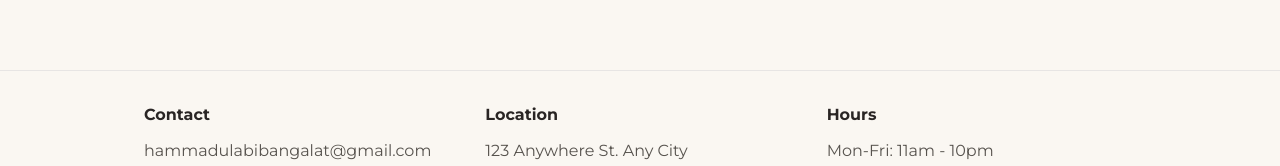
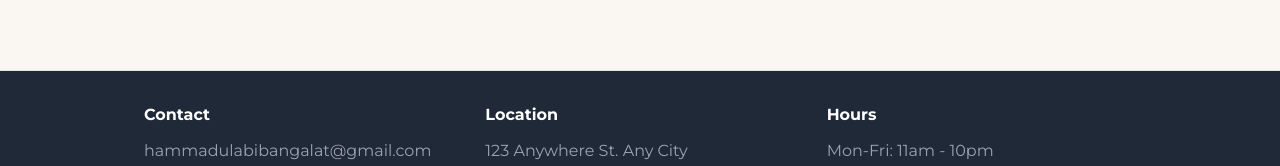
Before and after one commit to bemnetgetasetegn/online-menu, a React (Vite) app in the folder frontend/: page / in a window 1280 px wide. Shown: the part 752-918 px from the top of the page. Built offline with nearby package versions, Linux system fonts and the light colour scheme; no server answers.

Commit message:
added avaliablility on the menus and updated the admin control on avaliability

```diff
--- a/frontend/src/components/Footer.jsx
+++ b/frontend/src/components/Footer.jsx
@@ -4,22 +4,22 @@ import { useI18n } from "../i18n.jsx";
 const Footer = () => {
   const { t } = useI18n();
   return (
-    <footer className="mt-16 pt-8 border-t border-stone-200" id="contact">
+    <footer className="mt-16 pt-8 bg-gray-800 border-t border-stone-200" id="contact">
       <div className="container-narrow px-4">
         <div className="grid grid-cols-1 md:grid-cols-3 gap-8 text-stone-600">
           <div>
-            <h4 className="font-semibold text-stone-800 mb-3">{t('contact')}</h4>
-            <p>hammadulabibangalat@gmail.com</p>
-            <p>0035-096987</p>
+            <h4 className="font-semibold text-white mb-3">{t('contact')}</h4>
+            <p className="text-gray-400">hammadulabibangalat@gmail.com</p>
+            <p className="text-gray-400">0035-096987</p>
           </div>
           <div id="location">
-            <h4 className="font-semibold text-stone-800 mb-3">{t('location')}</h4>
-            <p>123 Anywhere St. Any City</p>
+            <h4 className="font-semibold text-white mb-3">{t('location')}</h4>
+            <p className="text-gray-400">123 Anywhere St. Any City</p>
           </div>
           <div id="hours">
-            <h4 className="font-semibold text-stone-800 mb-3">{t('hours')}</h4>
-            <p>{t('monFri')}</p>
-            <p>{t('satSun')}</p>
+            <h4 className="font-semibold text-white mb-3">{t('hours')}</h4>
+            <p className="text-gray-400">{t('monFri')}</p>
+            <p className="text-gray-400">{t('satSun')}</p>
           </div>
         </div>
       </div>
--- a/frontend/src/components/ItemCard.jsx
+++ b/frontend/src/components/ItemCard.jsx
@@ -5,12 +5,12 @@ const ItemCard = ({ item }) => {
     <div className="card">
       <div className="flex justify-between items-start">
         <div className="flex-1">
-          <h3 className="text-xl font-semibold text-stone-800 mb-1">{item.name}</h3>
-          <p className="text-stone-600 mb-3">{item.description}</p>
-          <p className={` mb-3 p-1 text-xs rounded-xl ${item.is_avaliable ? "bg-green-600" : "bg-red-300"}`}>{item.is_avaliable ? "Available" : "Not Available"}</p>
+          <h3 className="text-xl font-semibold text-stone-800 mb-1 capitalize">{item.name}</h3>
         </div>
         <div className="text-lg font-bold text-amber-700 ml-4 whitespace-nowrap">{item.price} BIRR</div>
       </div>
+          <p className="text-stone-600 my-3 ">{item.description}</p>
+          <span className={`ml-0 sm:ml-2 px-2 py-0.5 text-xs font-medium rounded-full whitespace-nowrap"> ${item.is_available ? " bg-green-100 text-green-800" : " bg-red-100 text-red-800"}`}>{item.is_available ? "Avaliable": "Not Avaliable"}</span>
 
       {item.image_url && (
         <div className="mt-4 mb-2">
--- a/frontend/src/pages/Admin.jsx
+++ b/frontend/src/pages/Admin.jsx
@@ -22,7 +22,7 @@ const Admin = () => {
   const [newCategory, setNewCategory] = useState({ name: "", description: "" });
   const [editingCategory, setEditingCategory] = useState(null);
 
-  const [newItem, setNewItem] = useState({ category_id: "", name: "", description: "", price: "", image_url: "" });
+  const [newItem, setNewItem] = useState({ category_id: "", name: "", description: "", price: "", image_url: "", is_available: "" });
   const [editingItem, setEditingItem] = useState(null);
   const [imageInputMode, setImageInputMode] = useState("url");
 
@@ -115,8 +115,8 @@ const Admin = () => {
   const updateItem = async (e) => {
     e.preventDefault();
     try {
-      const { id, category_id, name, description, price, image_url } = editingItem;
-      const payload = { category_id, name, description, price: Number(price), image_url };
+      const { id, category_id, name, description, price, image_url, is_available } = editingItem;
+      const payload = { category_id, name, description, price: Number(price), image_url, is_available };
       const res = await api.put(`/menu-items/${id}`, payload);
       setItems((prev) => prev.map((i) => (i.id === id ? res.data.data : i)));
       setEditingItem(null);
@@ -537,7 +537,7 @@ const Admin = () => {
                       {imageInputMode === 'url' ? (
                         <input
                           type="text"
-                          className="w-full border border-gray-300 rounded-md px-3 sm:px-4 py-2 sm:py-3 focus:outline-none focus:ring-2 focus:ring-amber-500 focus:border-amber-500 transition-colors duration-200 text-sm md:text-base"
+                          className="w-full border border-gray-300 rounded-md px-3 sm:px-4 py-2 sm:py-3 focus:outline-none focus:ring-2 focus:ring-amber-500 focus:border-amber-500 transition-colors duration-200 text-sm md:text-base mb-2"
                           value={editingItem.image_url || ''}
                           onChange={(e) => setEditingItem({ ...editingItem, image_url: e.target.value })}
                           placeholder="https://example.com/image.jpg"
@@ -555,6 +555,27 @@ const Admin = () => {
                           }}
                         />
                       )}
+                      <div>
+
+                      <label
+                        htmlFor="editItemAvailability"
+                        className="block text-sm md:text-base font-medium text-gray-700 mb-2"
+                      >
+                        Availability
+                      </label>
+
+                      <select
+                        id="editItemAvailability"
+                        className="w-full border border-gray-300 rounded-md px-3 sm:px-4 py-2 sm:py-3 focus:outline-none focus:ring-2 focus:ring-amber-500 focus:border-amber-500 transition-colors duration-200 text-sm md:text-base"
+                        value={editingItem.is_available}
+                        onChange={(e) => setEditingItem({ ...editingItem, is_available: Number(e.target.value) })}
+                        required
+                      >
+                        <option value={1}>Available</option>
+                        <option value={0}>Not Available</option>
+                      </select>
+                    </div>
+
                     </div>
                     <div className="flex gap-2 sm:gap-3 justify-end">
                       <button
@@ -590,6 +611,7 @@ const Admin = () => {
                         <div className="text-xs sm:text-sm text-gray-500 mt-1">
                           Category: {categories.find(c => c.id === it.category_id)?.name || 'Unknown'}
                         </div>
+                        <span className={`ml-0 sm:ml-2 px-2 py-0.5 text-xs font-medium rounded-full whitespace-nowrap"> ${it.is_available ? " bg-green-100 text-green-800" : " bg-red-100 text-red-800"}`}>{it.is_available ? "Avaliable": "Not Avaliable"}</span>
                       </div>
                       <div className="flex gap-2 flex-shrink-0">
                         <button
--- a/frontend/src/pages/Menu.jsx
+++ b/frontend/src/pages/Menu.jsx
@@ -14,6 +14,9 @@ const Menu = () => {
   const [loading, setLoading] = useState(false);
   const [query, setQuery] = useState("");
   const { t } = useI18n();
+
+
+
 
   const API_URL = "http://localhost:5000/api";
 
```
Also changed, not shown: 2 other files (tests, documents, lock files or other folders).
